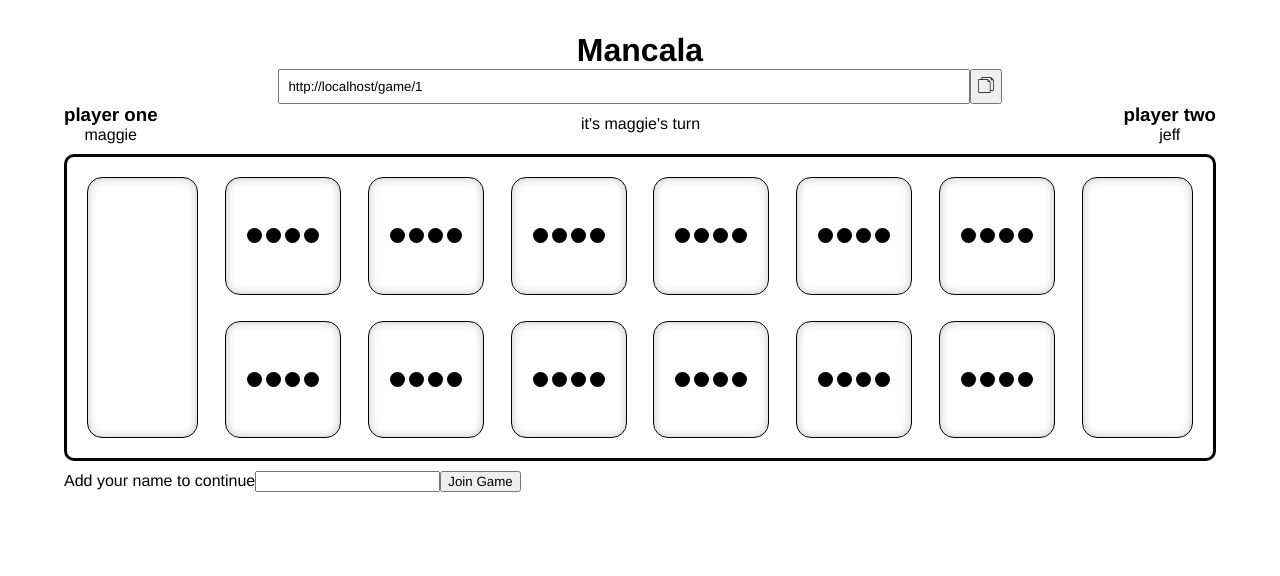
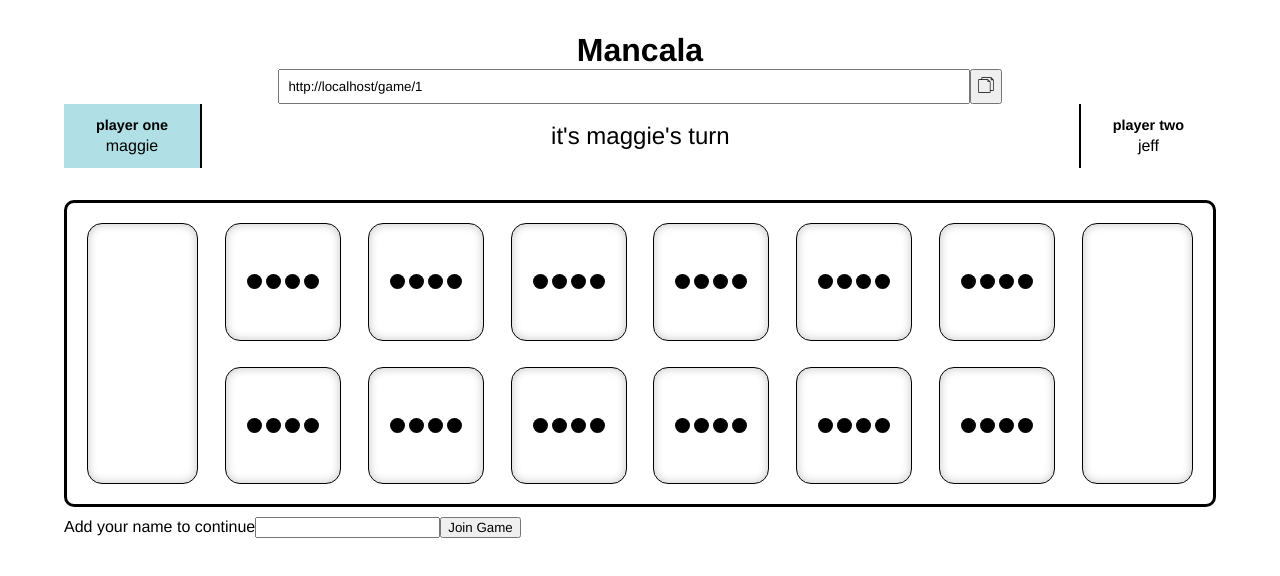
Before and after one commit to maggie388/mancala, a React (Create React App) app in the folder client/: page /game/1 in a window 1280 px wide. Shown: the top 576 px of the page. Built offline with nearby package versions, Linux system fonts and the light colour scheme.

Commit message:
Add style for TurnTracker

```diff
--- a/client/src/components/TurnTracker/TurnTracker.js
+++ b/client/src/components/TurnTracker/TurnTracker.js
@@ -4,15 +4,15 @@ import './TurnTracker.scss';
 const TurnTracker = ({ message }) => {
     return (
         <div className='turn-tracker'>
-            <div>
-                <h3>player one</h3>
+            <div className='turn-tracker__player turn-tracker__player--active'>
+                <h3 className='turn-tracker__player-heading'>player one</h3>
                 <div>maggie</div>
             </div>
-            <div>
+            <div className='turn-tracker__message'>
                 {message}
             </div>
-            <div>
-                <h3>player two</h3>
+            <div className='turn-tracker__player'>
+                <h3 className='turn-tracker__player-heading'>player two</h3>
                 <p>jeff</p>
             </div>
         </div>
--- a/client/src/components/TurnTracker/TurnTracker.scss
+++ b/client/src/components/TurnTracker/TurnTracker.scss
@@ -2,5 +2,39 @@
     display: flex;
     justify-content: space-between;
     align-items: center;
+    width: 100%;
+    height: 4rem;
+    margin: 0 auto;
+    margin-bottom: 2rem;
     text-align: center;
+    // border: 1px solid red;
+
+    &__player {
+        display: flex;
+        flex-direction: column;
+        justify-content: center;
+        align-items: center;
+        height: 100%;
+        padding: 0 2rem;
+
+        &--active {
+            background-color: powderblue;
+        }
+    }
+
+    &__player-heading {
+        margin-bottom: .25rem;
+        font-size: .9rem;
+    }
+
+    &__message {
+        display: flex;
+        justify-content: center;
+        align-items: center;
+        flex-grow: 2;
+        height: 100%;
+        border-right: 2px solid black;
+        border-left: 2px solid black;
+        font-size: 1.5rem;
+    }
 }
```
